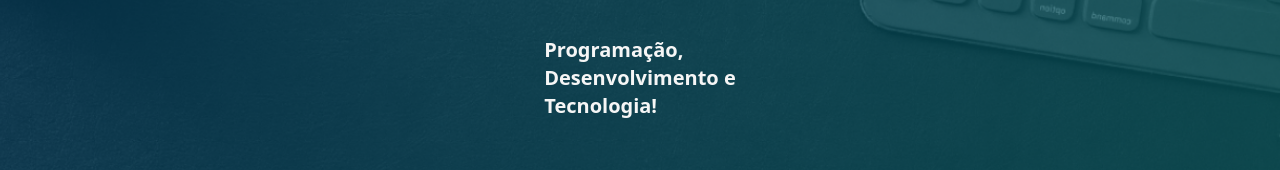
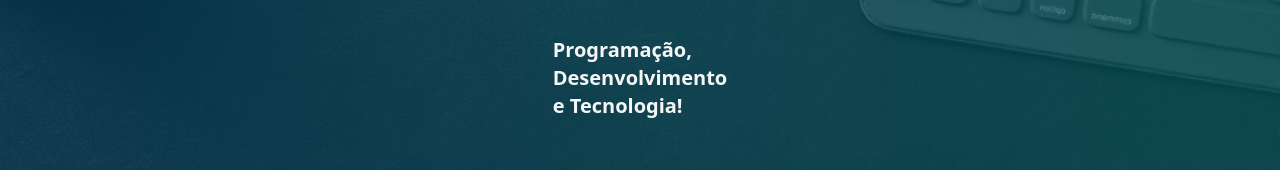
Before and after one commit to mayconviniciusdev/website-mayconviniciusdev, a Next.js app: page / in a window 1280 px wide. Shown: the part 417-587 px from the top of the page. Built offline with nearby package versions, Linux system fonts and the light colour scheme.

Commit message:
fix: replace next/image with <img> tag for deployment compatibility

```diff
--- a/src/components/sections/about.tsx
+++ b/src/components/sections/about.tsx
@@ -1,10 +1,6 @@
 import SwiperSlider from "../ui/swiperSlider";
 import { SwiperProps, SwiperSlide } from "swiper/react";
 
-import Image from "next/image";
-import backgroundImage from "../../../public/backgroundImage.png";
-import logoWhite from "../../../public/logoWhite.png";
-import profilePicture from "../../../public/profilePicture.jpg";
 import { ButtonBlue } from "../ui/button";
 
 export default function About() {
@@ -19,22 +15,17 @@ export default function About() {
         <SwiperSlide>
           <div
           style={{position: 'relative', width: '100%', height: '630px'}}>
-            <Image
-            src={backgroundImage}
+            <img
+            src="/backgroundImage.png"
             alt="Banner"
-            quality={100}
-            layout="fill"
-            objectFit="cover"/>
+            className="w-full h-full object-cover"/>
 
             <div
             style={{position: 'absolute', width: '150px', height: '150px',
             top: '50%', left: '50%', transform: 'translate(-50%, -50%)'}}>
-              <Image
-              src={logoWhite}
+              <img
               alt="Logo"
-              quality={100}
-              layout="fill"
-              objectFit="contain"/>
+              src="/logoWhite.png"/>
             </div>
           </div>
         </SwiperSlide>
@@ -42,20 +33,17 @@ export default function About() {
         <SwiperSlide>
           <div
           style={{position: 'relative', width: '100%', height: '630px'}}>
-              <Image
-              src={backgroundImage}
+              <img
+              src="/backgroundImage.png"
               alt="Banner"
-              quality={100}
-              layout="fill"
-              objectFit="cover"/>
+              className="w-full h-full object-cover"/>
 
               <div
-              style={{position: 'absolute', top: '50%',
-              left: '50%', transform: 'translate(-50%, -50%)'}}>
-                <div className=' text-white text-xl font-bold'>
+              style={{position: 'absolute', top: '50%', left: '50%', transform: 'translate(-50%, -50%)'}}>
+                <div className='text-white text-xl font-bold'>
                   <h2>Programação,</h2>
-                  <h2>Desenvolvimento e </h2>
-                  <h2>Tecnologia!</h2>
+                  <h2>Desenvolvimento</h2>
+                  <h2>e Tecnologia!</h2>
                 </div>
               </div>
           </div>
@@ -64,10 +52,11 @@ export default function About() {
 
       <div className="items-center my-16 mx-6 md:grid grid-cols-2">
         <div className="flex justify-center mb-14 md:justify-end md:mb-0 md:pr-20 ">
-          <Image className="rounded-3xl shadow-blue-cyan shadow-2xl"
-          src={profilePicture}
-          height={300}
-          width={300}
+          <img
+          className="rounded-3xl shadow-blue-cyan shadow-2xl"
+          src="/profilePicture.jpg"
+          width="300"
+          height="300"
           alt="Maycon Vinicius"/>
         </div>
 
--- a/src/components/sections/testimonials.tsx
+++ b/src/components/sections/testimonials.tsx
@@ -1,5 +1,3 @@
-import Image from "next/image"
-
 import { SwiperProps, SwiperSlide } from "swiper/react"
 import SwiperSlider from "../ui/swiperSlider"
 import testimonials from "@/data/testimonialsList"
@@ -39,7 +37,7 @@ export default function Testimonials() {
                 <p className="text-white text-center text-base">{testimonials.quote}</p>
 
                 <div className="flex items-center mt-5">
-                  <Image
+                  <img
                   alt="Robson"
                   src={testimonials.img}
                   width={50}
--- a/src/components/sections/works.tsx
+++ b/src/components/sections/works.tsx
@@ -2,9 +2,6 @@ import Link from "next/link";
 
 import { SocialLinksBlue } from "../ui/socialLinks";
 import { faInstagram, faLinkedin } from "@fortawesome/free-brands-svg-icons";
-
-import Image from "next/image";
-import smartechIMG from '../../../public/smartechImage.png';
 
 export default function Works() {
   return (
@@ -28,10 +25,9 @@ export default function Works() {
             <div className="flex flex-col md:grid grid-cols-2 gap-5">
               <div className="hover:opacity-80">
                 <Link target="_blank" href={"/smartechrs"}>
-                  <Image
+                  <img
                     alt="Background"
-                    src={smartechIMG}
-                    quality={100}
+                    src="/smartechImage.png"
                     style={{width: '100%', height: 'auto'}}
                     className="rounded-tl-3xl"/>
                 </Link>
```
